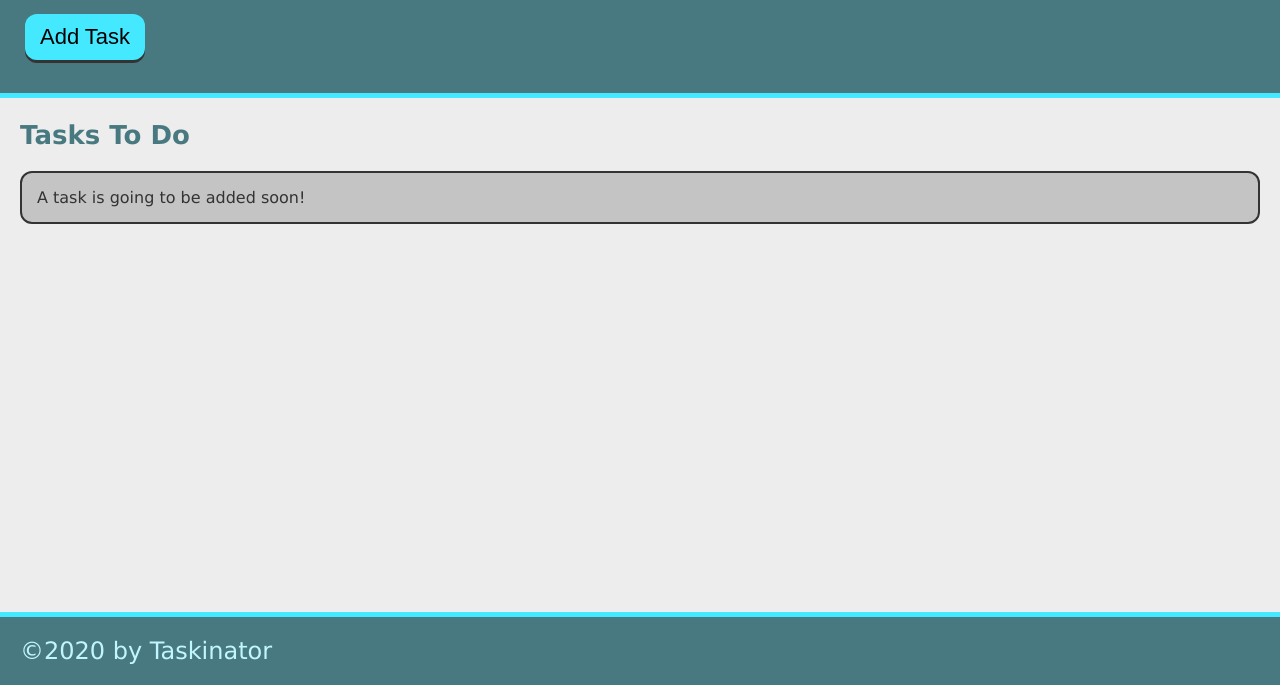
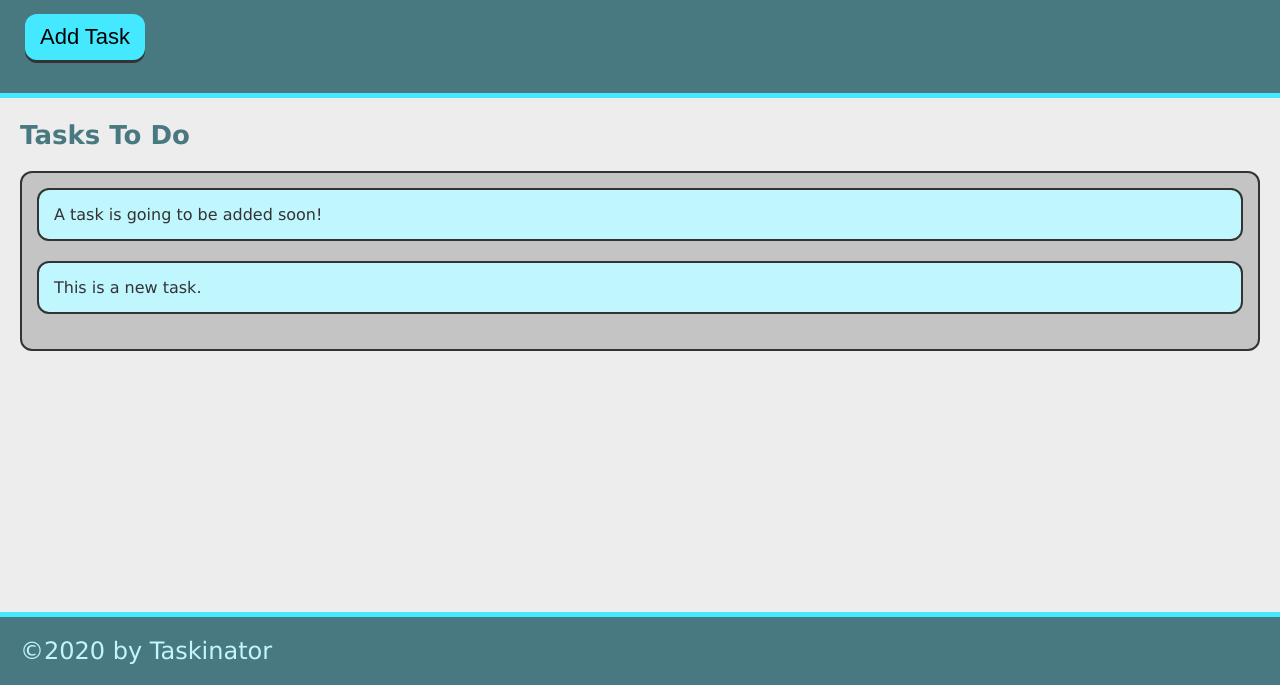
Before and after one commit to blairyoung15/taskinator, a plain HTML site: page index.html in a window 1280 px wide. Both pictures are taken after a click on the button "Add Task". Shown: the part 115-800 px from the top of the page. Drawn offline with Linux system fonts and the light colour scheme.

Commit message:
add ability to add task

```diff
--- a/assets/js/script.js
+++ b/assets/js/script.js
@@ -1,2 +1,11 @@
 var buttonEl = document.querySelector("#save-task");
-console.log(buttonEl);
+var tasksToDoEl = document.querySelector("#tasks-to-do");
+
+var createTaskHandler = function() {
+    var listItemEl = document.createElement("li");
+    listItemEl.className = "task-item";
+    listItemEl.textContent = "This is a new task.";
+    tasksToDoEl.appendChild(listItemEl);
+  }
+
+  buttonEl.addEventListener("click", createTaskHandler);
--- a/index.html
+++ b/index.html
@@ -16,10 +16,8 @@
 
 <section class="task-list-wrapper">
 <h2 class="list-title">Tasks To Do</h2>
-    <ul class="task-list">
-        <li class="list-item">
-            A task is going to be added soon!
-        </li>
+    <ul class="task-list" id="tasks-to-do">
+        <li class="task-item">A task is going to be added soon!</li>
     </ul>
 
 </section>
```
